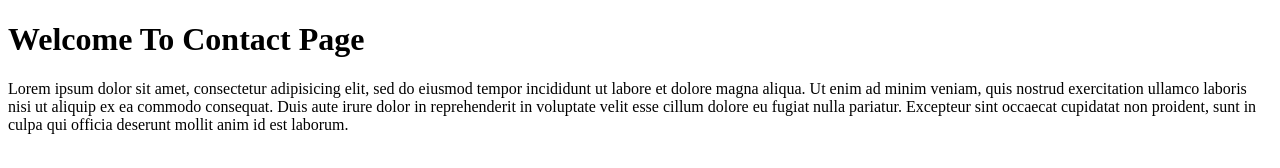
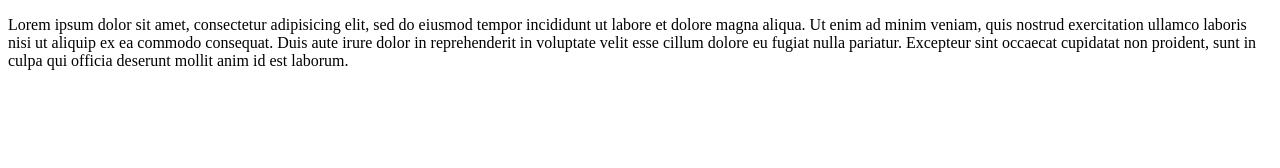
Before and after one commit to zarenegar20/project, a plain HTML site: page contact.html in a window 1280 px wide. Drawn offline with Linux system fonts and the light colour scheme.

Commit message:
update contact.html

```diff
--- a/contact.html
+++ b/contact.html
@@ -4,9 +4,6 @@
     <meta charset="utf-8">
     <title>Contact</title>
   </head>
-  <body>
-    <h1>Welcome To Contact Page</h1>
-
-    <p>Lorem ipsum dolor sit amet, consectetur adipisicing elit, sed do eiusmod tempor incididunt ut labore et dolore magna aliqua. Ut enim ad minim veniam, quis nostrud exercitation ullamco laboris nisi ut aliquip ex ea commodo consequat. Duis aute irure dolor in reprehenderit in voluptate velit esse cillum dolore eu fugiat nulla pariatur. Excepteur sint occaecat cupidatat non proident, sunt in culpa qui officia deserunt mollit anim id est laborum.</p>
+  <body>  <p>Lorem ipsum dolor sit amet, consectetur adipisicing elit, sed do eiusmod tempor incididunt ut labore et dolore magna aliqua. Ut enim ad minim veniam, quis nostrud exercitation ullamco laboris nisi ut aliquip ex ea commodo consequat. Duis aute irure dolor in reprehenderit in voluptate velit esse cillum dolore eu fugiat nulla pariatur. Excepteur sint occaecat cupidatat non proident, sunt in culpa qui officia deserunt mollit anim id est laborum.</p>
   </body>
 </html>
```
